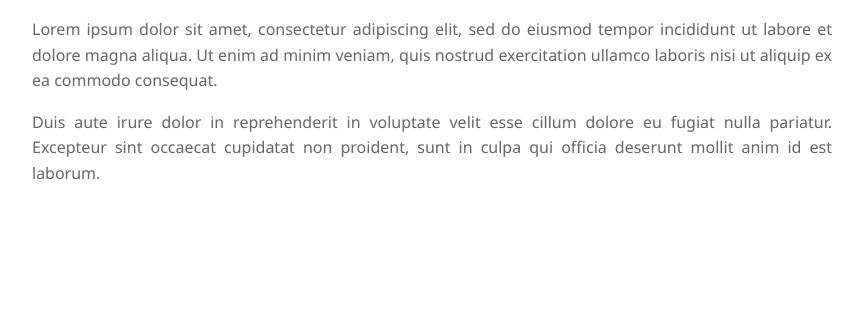
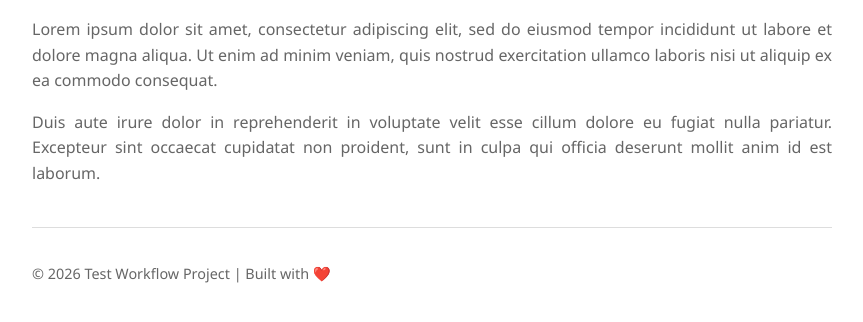
Before and after one commit to hafidzhomelab/test-workflow, a plain HTML site: page index.html in a window 1280 px wide. Shown: the part 160-482 px from the top of the page, without its empty margins (208-1071 px from the left). Drawn offline with Linux system fonts and the light colour scheme.

Commit message:
feat: add footer section with copyright notice

```diff
--- a/index.html
+++ b/index.html
@@ -21,6 +21,14 @@
             color: #666;
             text-align: justify;
         }
+        footer {
+            margin-top: 40px;
+            padding-top: 20px;
+            border-top: 1px solid #ddd;
+            text-align: center;
+            color: #999;
+            font-size: 0.9em;
+        }
     </style>
 </head>
 <body>
@@ -35,5 +43,9 @@
         eu fugiat nulla pariatur. Excepteur sint occaecat cupidatat non proident, sunt
         in culpa qui officia deserunt mollit anim id est laborum.
     </p>
+
+    <footer>
+        <p>&copy; 2026 Test Workflow Project | Built with ❤️</p>
+    </footer>
 </body>
 </html>
```
